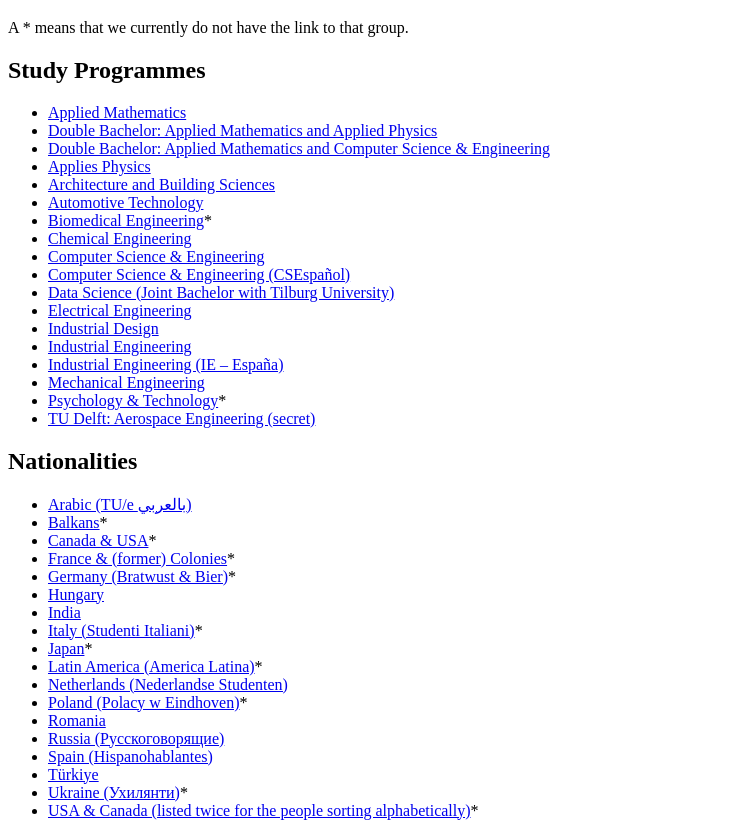
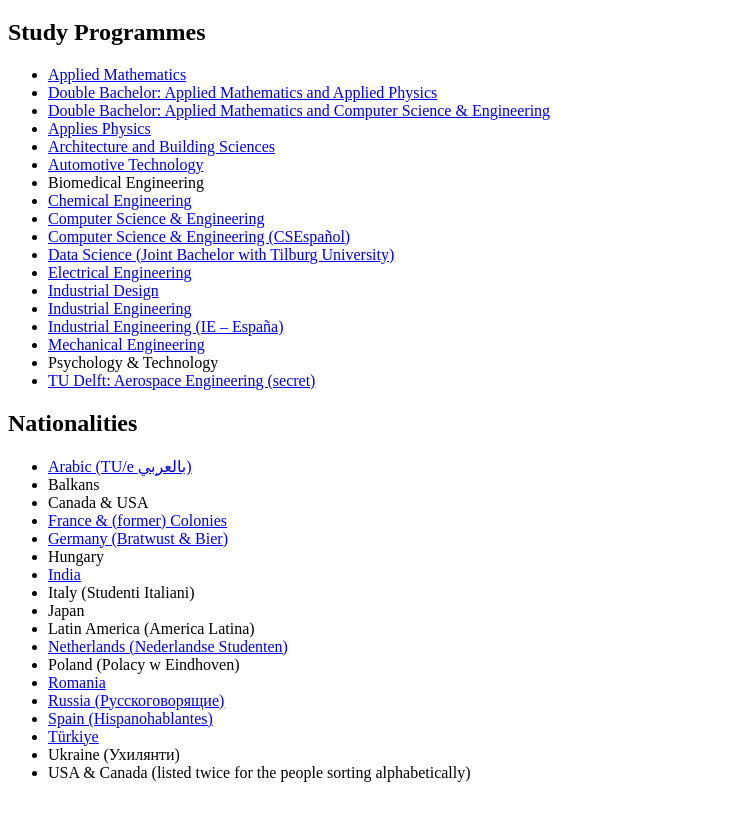
Before and after one commit to Kat-zorn/Kat-zorn.github.io, a plain HTML site: page index.html in a window 1280 px wide. Shown: the part 61-897 px from the top of the page, without its empty margins (0-753 px from the left). After the commit the page ends 859 px from the top, so only its background shows below. Drawn offline with Linux system fonts and the light colour scheme.

Commit message:
Added German and French links. Made it clearer which groups have known links.

```diff
--- a/index.html
+++ b/index.html
@@ -10,7 +10,6 @@
   <body>
     <script src="index.js"></script>
     <h1>Links to the TU/e Class of 2027 WhatsApp groups.</h1>
-    <p>A * means that we currently do not have the link to that group.</p>
     <h2>Study Programmes</h2>
     <ul>
       <li><a href="https://chat.whatsapp.com/HPbMwJPhIwg2ITQYcfmqhm">Applied Mathematics</a></li>
@@ -19,7 +18,7 @@
       <li><a href="https://chat.whatsapp.com/JwK6uIkOuSr7JWvltktSYp">Applies Physics</a></li>
       <li><a href="https://chat.whatsapp.com/GW84AqZjKeN3cJO7gaOYpo">Architecture and Building Sciences</a></li>
       <li><a href="https://chat.whatsapp.com/Ius9OirlSvQCTIScTnTxJt">Automotive Technology</a></li>
-      <li><a href="/group-not-found.html">Biomedical Engineering</a>*</li>
+      <li>Biomedical Engineering</li>
       <li><a href="https://chat.whatsapp.com/LKPfCG0qDXRFdeGcDOw5jn">Chemical Engineering</a></li>
       <li><a href="https://chat.whatsapp.com/Citu88Ye3XVHfMjc4AKpmT">Computer Science & Engineering</a></li>
       <li><a href="https://chat.whatsapp.com/GC04n0CZonf1dkoFATWIyz">Computer Science & Engineering (CSEspañol)</a></li>
@@ -29,29 +28,29 @@
       <li><a href="https://chat.whatsapp.com/LUFiSNlRM4nCJvRuCVV68Z">Industrial Engineering</a></li>
       <li><a href="https://chat.whatsapp.com/K0LbXjlaVzt1c0NgPfPKYn">Industrial Engineering (IE – España)</a></li>
       <li><a href="https://chat.whatsapp.com/EbtyiXNvjriGF8WuvHCTFG">Mechanical Engineering</a></li>
-      <li><a href="/group-not-found.html">Psychology & Technology</a>*</li>
+      <li>Psychology & Technology</li>
       <li><a href="https://chat.whatsapp.com/FPamWAjSwJ81nRQrGcnu5i">TU Delft: Aerospace Engineering (secret)</a></li>
     </ul>
     <h2>Nationalities</h2>
     <ul>
       <li><a href="https://chat.whatsapp.com/EKMbUBqvbiC0TfXIC2bFyu">Arabic (TU/e بالعربي)</a></li>
-      <li><a href="/group-not-found.html">Balkans</a>*</li>
-      <li><a href="/group-not-found.html">Canada & USA</a>*</li>
-      <li><a href="/group-not-found.html">France & (former) Colonies</a>*</li>
-      <li><a href="/group-not-found.html">Germany (Bratwust & Bier)</a>*</li>
-      <li><a href="/group-not-found.html">Hungary</a></li>
+      <li>Balkans</li>
+      <li>Canada & USA</li>
+      <li><a href="https://chat.whatsapp.com/DfgijX7OYFD1P9qIDqidGy">France & (former) Colonies</a></li>
+      <li><a href="https://chat.whatsapp.com/GJ48D8vRpWSETtJOhDaTYm">Germany (Bratwust & Bier)</a></li>
+      <li>Hungary</a></li>
       <li><a href="https://chat.whatsapp.com/C90K4iTP1l879gYM5eV5ax">India</a></li>
-      <li><a href="/group-not-found.html">Italy (Studenti Italiani)</a>*</li>
-      <li><a href="/group-not-found.html">Japan</a>*</li>
-      <li><a href="/group-not-found.html">Latin America (America Latina)</a>*</li>
+      <li>Italy (Studenti Italiani)</li>
+      <li>Japan</li>
+      <li>Latin America (America Latina)</li>
       <li><a href="https://chat.whatsapp.com/HJRg3QqmRIGG8lPGjBm56R">Netherlands (Nederlandse Studenten)</a></li>
-      <li><a href="/group-not-found.html">Poland (Polacy w Eindhoven)</a>*</li>
+      <li>Poland (Polacy w Eindhoven)</li>
       <li><a href="https://chat.whatsapp.com/LdP2MIirhmxAYEhnkniXwr">Romania</a></li>
       <li><a href="https://chat.whatsapp.com/HxogL3FVUjyDCNku6syWiB">Russia (Русскоговорящие)</a></li>
       <li><a href="https://chat.whatsapp.com/KTfCW2bU7LLFomAnOW8blx">Spain (Hispanohablantes)</a></li>
       <li><a href="https://chat.whatsapp.com/FDZZbH15gNOIKAHRpXSpEx">Türkiye</a></li>
-      <li><a href="/group-not-found.html">Ukraine (Ухилянти)</a>*</li>
-      <li><a href="/group-not-found.html">USA & Canada (listed twice for the people sorting alphabetically)</a>*</li>
+      <li>Ukraine (Ухилянти)</li>
+      <li>USA & Canada (listed twice for the people sorting alphabetically)</li>
     </ul>
   </body>
 </html>
```
